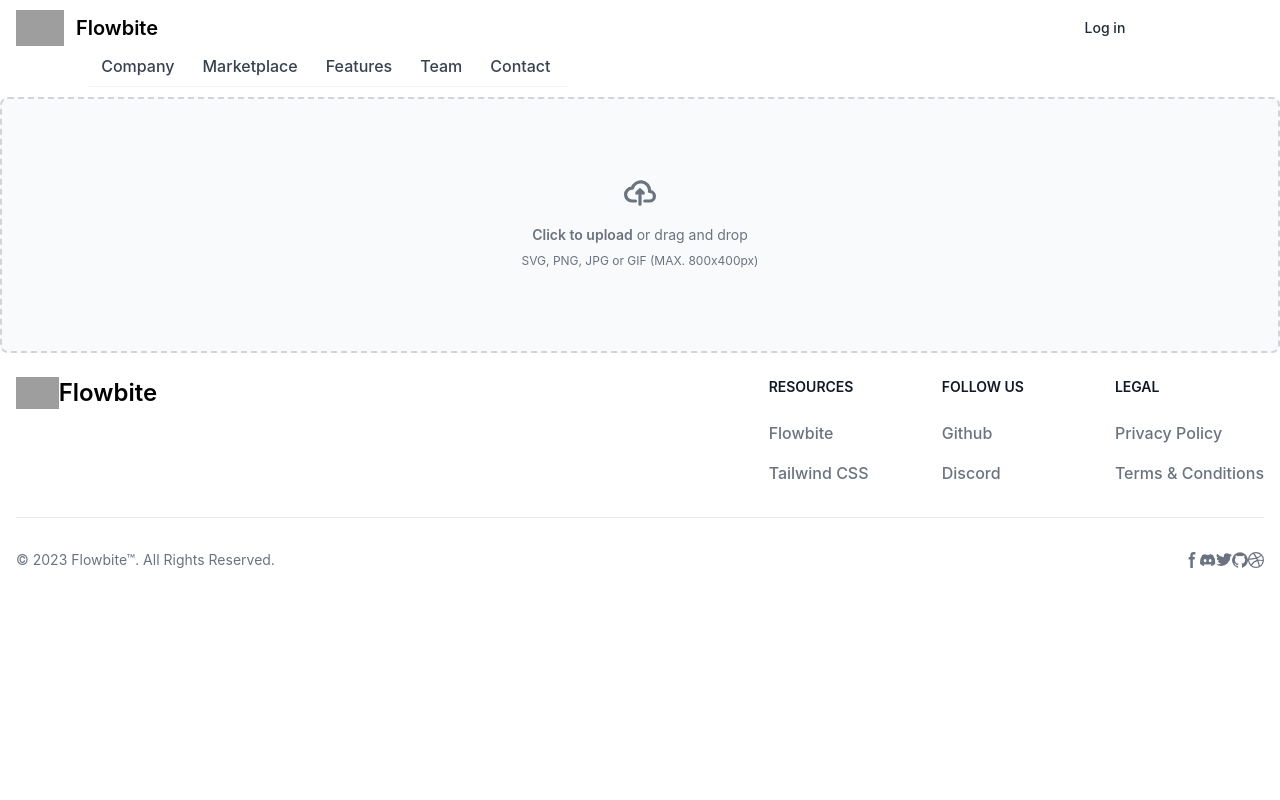
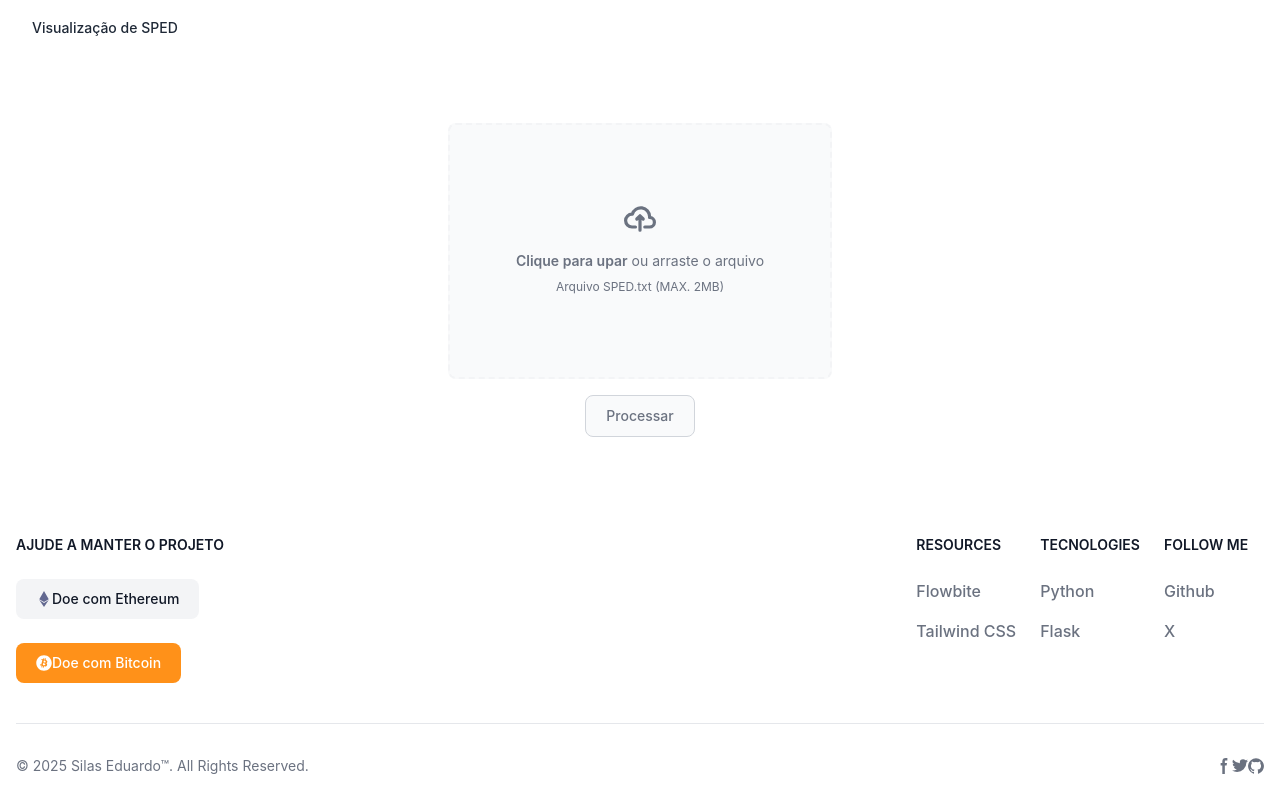
Before and after one commit to Silas-ER/_SPED, a Flask app: page / in a window 1280 px wide. Run offline with Flask 3, Linux system fonts and the light colour scheme; some libraries are stand-ins or nearby versions; grey boxes are pictures that could not be loaded.

Commit message:
feat introducao da base de funcionalidade

```diff
--- a/static/css/styles.css
+++ b/static/css/styles.css
@@ -0,0 +1,10 @@
+ body {
+    display: flex;
+    flex-direction: column;
+    min-height: 100vh; /* Garante que o body tenha pelo menos a altura da viewport */
+    margin: 0; /* Remove margem padrão do body */
+}
+
+main {
+    flex-grow: 1; /* Faz o main ocupar todo o espaço restante */
+}
--- a/templates/base.html
+++ b/templates/base.html
@@ -9,21 +9,20 @@
     <link href="https://cdn.jsdelivr.net/npm/flowbite@3.1.2/dist/flowbite.min.css" rel="stylesheet" />
 </head>
 
-<body>
+<body class="flex flex-col min-h-screen">
     <header>
         <nav class="bg-white border-gray-200 px-4 lg:px-6 py-2.5 dark:bg-gray-800">
             <div class="flex flex-wrap justify-between items-center mx-auto max-w-screen-xl">
-                <a href="https://flowbite.com" class="flex items-center">
+                <h3 href="#"
+                    class="text-gray-800 dark:text-white focus:ring-4 focus:ring-gray-300 font-medium text-sm px-4 lg:px-5 py-2 lg:py-2.5 mr-2 focus:outline-none dark:focus:ring-gray-800">
+                    Visualização de SPED</h3>
+                <!--<a href="https://flowbite.com" class="flex items-center">
                     <img src="https://flowbite.com/docs/images/logo.svg" class="mr-3 h-6 sm:h-9" alt="Flowbite Logo" />
                     <span class="self-center text-xl font-semibold whitespace-nowrap dark:text-white">Flowbite</span>
-                </a>
-                <div class="flex items-center lg:order-2">
-                    <a href="#"
-                        class="text-gray-800 dark:text-white hover:bg-gray-50 focus:ring-4 focus:ring-gray-300 font-medium rounded-lg text-sm px-4 lg:px-5 py-2 lg:py-2.5 mr-2 dark:hover:bg-gray-700 focus:outline-none dark:focus:ring-gray-800">Log
-                        in</a>
-                    <a href="#"
-                        class="text-white bg-primary-700 hover:bg-primary-800 focus:ring-4 focus:ring-primary-300 font-medium rounded-lg text-sm px-4 lg:px-5 py-2 lg:py-2.5 mr-2 dark:bg-primary-600 dark:hover:bg-primary-700 focus:outline-none dark:focus:ring-primary-800">Get
-                        started</a>
+                </a>-->
+                <!--<div class="flex items-center lg:order-2">
+                    <a href="#" class="text-gray-800 dark:text-white hover:bg-gray-50 focus:ring-4 focus:ring-gray-300 font-medium rounded-lg text-sm px-4 lg:px-5 py-2 lg:py-2.5 mr-2 dark:hover:bg-gray-700 focus:outline-none dark:focus:ring-gray-800">Login</a>
+                    <a href="#" class="text-white bg-primary-700 hover:bg-primary-800 focus:ring-4 focus:ring-primary-300 font-medium rounded-lg text-sm px-4 lg:px-5 py-2 lg:py-2.5 mr-2 dark:bg-primary-600 dark:hover:bg-primary-700 focus:outline-none dark:focus:ring-primary-800">Get started</a>
                     <button data-collapse-toggle="mobile-menu-2" type="button"
                         class="inline-flex items-center p-2 ml-1 text-sm text-gray-500 rounded-lg lg:hidden hover:bg-gray-100 focus:outline-none focus:ring-2 focus:ring-gray-200 dark:text-gray-400 dark:hover:bg-gray-700 dark:focus:ring-gray-600"
                         aria-controls="mobile-menu-2" aria-expanded="false">
@@ -40,95 +39,127 @@
                                 clip-rule="evenodd"></path>
                         </svg>
                     </button>
-                </div>
-                <div class="hidden justify-between items-center w-full lg:flex lg:w-auto lg:order-1" id="mobile-menu-2">
+                </div>-->
+                <!-- Dropdown Menu -->
+                <!--<div class="hidden justify-between items-center w-full lg:flex lg:w-auto lg:order-1" id="mobile-menu-2">
                     <ul class="flex flex-col mt-4 font-medium lg:flex-row lg:space-x-8 lg:mt-0">
                         <li>
-                            <a href="#"
-                                class="block py-2 pr-4 pl-3 text-white rounded bg-primary-700 lg:bg-transparent lg:text-primary-700 lg:p-0 dark:text-white"
-                                aria-current="page">Home</a>
+                            <a href="#" class="block py-2 pr-4 pl-3 text-white rounded bg-primary-700 lg:bg-transparent lg:text-primary-700 lg:p-0 dark:text-white" aria-current="page">Home</a>
                         </li>
                         <li>
-                            <a href="#"
-                                class="block py-2 pr-4 pl-3 text-gray-700 border-b border-gray-100 hover:bg-gray-50 lg:hover:bg-transparent lg:border-0 lg:hover:text-primary-700 lg:p-0 dark:text-gray-400 lg:dark:hover:text-white dark:hover:bg-gray-700 dark:hover:text-white lg:dark:hover:bg-transparent dark:border-gray-700">Company</a>
+                            <a href="#" class="block py-2 pr-4 pl-3 text-gray-700 border-b border-gray-100 hover:bg-gray-50 lg:hover:bg-transparent lg:border-0 lg:hover:text-primary-700 lg:p-0 dark:text-gray-400 lg:dark:hover:text-white dark:hover:bg-gray-700 dark:hover:text-white lg:dark:hover:bg-transparent dark:border-gray-700">Company</a>
                         </li>
                         <li>
-                            <a href="#"
-                                class="block py-2 pr-4 pl-3 text-gray-700 border-b border-gray-100 hover:bg-gray-50 lg:hover:bg-transparent lg:border-0 lg:hover:text-primary-700 lg:p-0 dark:text-gray-400 lg:dark:hover:text-white dark:hover:bg-gray-700 dark:hover:text-white lg:dark:hover:bg-transparent dark:border-gray-700">Marketplace</a>
+                            <a href="#" class="block py-2 pr-4 pl-3 text-gray-700 border-b border-gray-100 hover:bg-gray-50 lg:hover:bg-transparent lg:border-0 lg:hover:text-primary-700 lg:p-0 dark:text-gray-400 lg:dark:hover:text-white dark:hover:bg-gray-700 dark:hover:text-white lg:dark:hover:bg-transparent dark:border-gray-700">Marketplace</a>
                         </li>
                         <li>
-                            <a href="#"
-                                class="block py-2 pr-4 pl-3 text-gray-700 border-b border-gray-100 hover:bg-gray-50 lg:hover:bg-transparent lg:border-0 lg:hover:text-primary-700 lg:p-0 dark:text-gray-400 lg:dark:hover:text-white dark:hover:bg-gray-700 dark:hover:text-white lg:dark:hover:bg-transparent dark:border-gray-700">Features</a>
+                            <a href="#" class="block py-2 pr-4 pl-3 text-gray-700 border-b border-gray-100 hover:bg-gray-50 lg:hover:bg-transparent lg:border-0 lg:hover:text-primary-700 lg:p-0 dark:text-gray-400 lg:dark:hover:text-white dark:hover:bg-gray-700 dark:hover:text-white lg:dark:hover:bg-transparent dark:border-gray-700">Features</a>
                         </li>
                         <li>
-                            <a href="#"
-                                class="block py-2 pr-4 pl-3 text-gray-700 border-b border-gray-100 hover:bg-gray-50 lg:hover:bg-transparent lg:border-0 lg:hover:text-primary-700 lg:p-0 dark:text-gray-400 lg:dark:hover:text-white dark:hover:bg-gray-700 dark:hover:text-white lg:dark:hover:bg-transparent dark:border-gray-700">Team</a>
+                            <a href="#" class="block py-2 pr-4 pl-3 text-gray-700 border-b border-gray-100 hover:bg-gray-50 lg:hover:bg-transparent lg:border-0 lg:hover:text-primary-700 lg:p-0 dark:text-gray-400 lg:dark:hover:text-white dark:hover:bg-gray-700 dark:hover:text-white lg:dark:hover:bg-transparent dark:border-gray-700">Team</a>
                         </li>
                         <li>
-                            <a href="#"
-                                class="block py-2 pr-4 pl-3 text-gray-700 border-b border-gray-100 hover:bg-gray-50 lg:hover:bg-transparent lg:border-0 lg:hover:text-primary-700 lg:p-0 dark:text-gray-400 lg:dark:hover:text-white dark:hover:bg-gray-700 dark:hover:text-white lg:dark:hover:bg-transparent dark:border-gray-700">Contact</a>
+                            <a href="#" class="block py-2 pr-4 pl-3 text-gray-700 border-b border-gray-100 hover:bg-gray-50 lg:hover:bg-transparent lg:border-0 lg:hover:text-primary-700 lg:p-0 dark:text-gray-400 lg:dark:hover:text-white dark:hover:bg-gray-700 dark:hover:text-white lg:dark:hover:bg-transparent dark:border-gray-700">Contact</a>
                         </li>
                     </ul>
-                </div>
+                </div>-->
             </div>
         </nav>
     </header>
 
-    <main>
+    <main class="flex flex-col items-center justify-center">
         {% block content %}{% endblock %}
     </main>
 
     <footer class="bg-white dark:bg-gray-900">
         <div class="mx-auto w-full max-w-screen-xl p-4 py-6 lg:py-8">
+            <!-- Infos -->
             <div class="md:flex md:justify-between">
                 <div class="mb-6 md:mb-0">
-                    <a href="https://flowbite.com/" class="flex items-center">
+                    <!-- Donate -->
+                    <div>
+                        <h2 class="mb-6 text-sm font-semibold text-gray-900 uppercase dark:text-white">Ajude a manter o projeto</h2>
+                        <ul class="text-gray-500 dark:text-gray-400 font-medium">
+                            <li class="mb-4">
+                                <button type="button"
+                                    class="text-gray-900 bg-gray-100 hover:bg-gray-200 focus:ring-4 focus:outline-none focus:ring-gray-100 font-medium rounded-lg text-sm px-5 py-2.5 text-center inline-flex items-center dark:focus:ring-gray-500 me-2 mb-2">
+                                    <svg class="w-4 h-4 me-2 -ms-1 text-[#626890]" aria-hidden="true" focusable="false"
+                                        data-prefix="fab" data-icon="ethereum" role="img" xmlns="http://www.w3.org/2000/svg"
+                                        viewBox="0 0 320 512">
+                                        <path fill="currentColor"
+                                            d="M311.9 260.8L160 353.6 8 260.8 160 0l151.9 260.8zM160 383.4L8 290.6 160 512l152-221.4-152 92.8z">
+                                        </path>
+                                    </svg>
+                                    Doe com Ethereum
+                                </button>
+                            </li>
+                            <li>
+                                <button type="button"
+                                    class="text-white bg-[#FF9119] hover:bg-[#FF9119]/80 focus:ring-4 focus:outline-none focus:ring-[#FF9119]/50 font-medium rounded-lg text-sm px-5 py-2.5 text-center inline-flex items-center dark:hover:bg-[#FF9119]/80 dark:focus:ring-[#FF9119]/40 me-2 mb-2">
+                                    <svg class="w-4 h-4 me-2 -ms-1" aria-hidden="true" focusable="false" data-prefix="fab"
+                                        data-icon="bitcoin" role="img" xmlns="http://www.w3.org/2000/svg" viewBox="0 0 512 512">
+                                        <path fill="currentColor"
+                                            d="M504 256c0 136.1-111 248-248 248S8 392.1 8 256 119 8 256 8s248 111 248 248zm-141.7-35.33c4.937-32.1-20.19-50.74-54.55-62.57l11.15-44.7-27.21-6.781-10.85 43.52c-7.154-1.783-14.5-3.464-21.8-5.13l10.93-43.81-27.2-6.781-11.15 44.69c-5.922-1.349-11.73-2.682-17.38-4.084l.031-.14-37.53-9.37-7.239 29.06s20.19 4.627 19.76 4.913c11.02 2.751 13.01 10.04 12.68 15.82l-12.7 50.92c.76 .194 1.744 .473 2.829 .907-.907-.225-1.876-.473-2.876-.713l-17.8 71.34c-1.349 3.348-4.767 8.37-12.47 6.464 .271 .395-19.78-4.937-19.78-4.937l-13.51 31.15 35.41 8.827c6.588 1.651 13.05 3.379 19.4 5.006l-11.26 45.21 27.18 6.781 11.15-44.73a1038 1038 0 0 0 21.69 5.627l-11.11 44.52 27.21 6.781 11.26-45.13c46.4 8.781 81.3 5.239 95.99-36.73 11.84-33.79-.589-53.28-25-65.99 17.78-4.098 31.17-15.79 34.75-39.95zm-62.18 87.18c-8.41 33.79-65.31 15.52-83.75 10.94l14.94-59.9c18.45 4.603 77.6 13.72 68.81 48.96zm8.417-87.67c-7.673 30.74-55.03 15.12-70.39 11.29l13.55-54.33c15.36 3.828 64.84 10.97 56.85 43.03z">
+                                        </path>
+                                    </svg>
+                                    Doe com Bitcoin
+                                </button>
+                            </li>
+                        </ul>
+                    </div>
+                    <!--<a href="https://flowbite.com/" class="flex items-center">
                         <img src="https://flowbite.com/docs/images/logo.svg" class="h-8 me-3" alt="FlowBite Logo" />
                         <span
                             class="self-center text-2xl font-semibold whitespace-nowrap dark:text-white">Flowbite</span>
-                    </a>
+                    </a>-->
                 </div>
                 <div class="grid grid-cols-2 gap-8 sm:gap-6 sm:grid-cols-3">
+                    <!-- Resources -->
                     <div>
                         <h2 class="mb-6 text-sm font-semibold text-gray-900 uppercase dark:text-white">Resources</h2>
                         <ul class="text-gray-500 dark:text-gray-400 font-medium">
                             <li class="mb-4">
-                                <a href="https://flowbite.com/" class="hover:underline">Flowbite</a>
+                                <a href="https://flowbite.com/" class="hover:underline" target="_blank">Flowbite</a>
                             </li>
                             <li>
-                                <a href="https://tailwindcss.com/" class="hover:underline">Tailwind CSS</a>
+                                <a href="https://tailwindcss.com/" class="hover:underline" target="_blank">Tailwind
+                                    CSS</a>
                             </li>
                         </ul>
                     </div>
+                    <!-- Tecs -->
                     <div>
-                        <h2 class="mb-6 text-sm font-semibold text-gray-900 uppercase dark:text-white">Follow us</h2>
+                        <h2 class="mb-6 text-sm font-semibold text-gray-900 uppercase dark:text-white">Tecnologies</h2>
                         <ul class="text-gray-500 dark:text-gray-400 font-medium">
                             <li class="mb-4">
-                                <a href="https://github.com/themesberg/flowbite" class="hover:underline ">Github</a>
+                                <a href="https://www.python.org/" class="hover:underline" target="_blank">Python</a>
                             </li>
                             <li>
-                                <a href="https://discord.gg/4eeurUVvTy" class="hover:underline">Discord</a>
+                                <a href="https://flask.palletsprojects.com/en/stable/" class="hover:underline"
+                                    target="_blank">Flask</a>
                             </li>
                         </ul>
                     </div>
+                    <!-- Follow -->
                     <div>
-                        <h2 class="mb-6 text-sm font-semibold text-gray-900 uppercase dark:text-white">Legal</h2>
+                        <h2 class="mb-6 text-sm font-semibold text-gray-900 uppercase dark:text-white">Follow Me</h2>
                         <ul class="text-gray-500 dark:text-gray-400 font-medium">
                             <li class="mb-4">
-                                <a href="#" class="hover:underline">Privacy Policy</a>
+                                <a href="https://github.com/Silas-ER" class="hover:underline" target="_blank">Github</a>
                             </li>
                             <li>
-                                <a href="#" class="hover:underline">Terms &amp; Conditions</a>
+                                <a href="https://discord.gg/4eeurUVvTy" class="hover:underline" target="_blank">X</a>
                             </li>
                         </ul>
                     </div>
                 </div>
             </div>
+            <!-- Line -->
             <hr class="my-6 border-gray-200 sm:mx-auto dark:border-gray-700 lg:my-8" />
+            <!-- About & Contact -->
             <div class="sm:flex sm:items-center sm:justify-between">
-                <span class="text-sm text-gray-500 sm:text-center dark:text-gray-400">© 2023 <a
-                        href="https://flowbite.com/" class="hover:underline">Flowbite™</a>. All Rights Reserved.
-                </span>
+                <span class="text-sm text-gray-500 sm:text-center dark:text-gray-400">© 2025 Silas Eduardo™. All Rights
+                    Reserved.</span>
                 <div class="flex mt-4 sm:justify-center sm:mt-0">
                     <a href="#" class="text-gray-500 hover:text-gray-900 dark:hover:text-white">
                         <svg class="w-4 h-4" aria-hidden="true" xmlns="http://www.w3.org/2000/svg" fill="currentColor"
@@ -138,14 +169,6 @@
                                 clip-rule="evenodd" />
                         </svg>
                         <span class="sr-only">Facebook page</span>
-                    </a>
-                    <a href="#" class="text-gray-500 hover:text-gray-900 dark:hover:text-white ms-5">
-                        <svg class="w-4 h-4" aria-hidden="true" xmlns="http://www.w3.org/2000/svg" fill="currentColor"
-                            viewBox="0 0 21 16">
-                            <path
-                                d="M16.942 1.556a16.3 16.3 0 0 0-4.126-1.3 12.04 12.04 0 0 0-.529 1.1 15.175 15.175 0 0 0-4.573 0 11.585 11.585 0 0 0-.535-1.1 16.274 16.274 0 0 0-4.129 1.3A17.392 17.392 0 0 0 .182 13.218a15.785 15.785 0 0 0 4.963 2.521c.41-.564.773-1.16 1.084-1.785a10.63 10.63 0 0 1-1.706-.83c.143-.106.283-.217.418-.33a11.664 11.664 0 0 0 10.118 0c.137.113.277.224.418.33-.544.328-1.116.606-1.71.832a12.52 12.52 0 0 0 1.084 1.785 16.46 16.46 0 0 0 5.064-2.595 17.286 17.286 0 0 0-2.973-11.59ZM6.678 10.813a1.941 1.941 0 0 1-1.8-2.045 1.93 1.93 0 0 1 1.8-2.047 1.919 1.919 0 0 1 1.8 2.047 1.93 1.93 0 0 1-1.8 2.045Zm6.644 0a1.94 1.94 0 0 1-1.8-2.045 1.93 1.93 0 0 1 1.8-2.047 1.918 1.918 0 0 1 1.8 2.047 1.93 1.93 0 0 1-1.8 2.045Z" />
-                        </svg>
-                        <span class="sr-only">Discord community</span>
                     </a>
                     <a href="#" class="text-gray-500 hover:text-gray-900 dark:hover:text-white ms-5">
                         <svg class="w-4 h-4" aria-hidden="true" xmlns="http://www.w3.org/2000/svg" fill="currentColor"
@@ -165,15 +188,6 @@
                         </svg>
                         <span class="sr-only">GitHub account</span>
                     </a>
-                    <a href="#" class="text-gray-500 hover:text-gray-900 dark:hover:text-white ms-5">
-                        <svg class="w-4 h-4" aria-hidden="true" xmlns="http://www.w3.org/2000/svg" fill="currentColor"
-                            viewBox="0 0 20 20">
-                            <path fill-rule="evenodd"
-                                d="M10 0a10 10 0 1 0 10 10A10.009 10.009 0 0 0 10 0Zm6.613 4.614a8.523 8.523 0 0 1 1.93 5.32 20.094 20.094 0 0 0-5.949-.274c-.059-.149-.122-.292-.184-.441a23.879 23.879 0 0 0-.566-1.239 11.41 11.41 0 0 0 4.769-3.366ZM8 1.707a8.821 8.821 0 0 1 2-.238 8.5 8.5 0 0 1 5.664 2.152 9.608 9.608 0 0 1-4.476 3.087A45.758 45.758 0 0 0 8 1.707ZM1.642 8.262a8.57 8.57 0 0 1 4.73-5.981A53.998 53.998 0 0 1 9.54 7.222a32.078 32.078 0 0 1-7.9 1.04h.002Zm2.01 7.46a8.51 8.51 0 0 1-2.2-5.707v-.262a31.64 31.64 0 0 0 8.777-1.219c.243.477.477.964.692 1.449-.114.032-.227.067-.336.1a13.569 13.569 0 0 0-6.942 5.636l.009.003ZM10 18.556a8.508 8.508 0 0 1-5.243-1.8 11.717 11.717 0 0 1 6.7-5.332.509.509 0 0 1 .055-.02 35.65 35.65 0 0 1 1.819 6.476 8.476 8.476 0 0 1-3.331.676Zm4.772-1.462A37.232 37.232 0 0 0 13.113 11a12.513 12.513 0 0 1 5.321.364 8.56 8.56 0 0 1-3.66 5.73h-.002Z"
-                                clip-rule="evenodd" />
-                        </svg>
-                        <span class="sr-only">Dribbble account</span>
-                    </a>
                 </div>
             </div>
         </div>
--- a/templates/index.html
+++ b/templates/index.html
@@ -1,16 +1,42 @@
 {% extends "base.html" %}
 
 {% block content %}
-<div class="flex items-center justify-center w-full">
-    <label for="dropzone-file" class="flex flex-col items-center justify-center w-full h-64 border-2 border-gray-300 border-dashed rounded-lg cursor-pointer bg-gray-50 dark:hover:bg-gray-800 dark:bg-gray-700 hover:bg-gray-100 dark:border-gray-600 dark:hover:border-gray-500 dark:hover:bg-gray-600">
+<section class="flex flex-col items-center justify-center min-h-screen">
+    <div class="flex items-center justify-center w-full max-w-md">
+        <label for="dropzone-file" id="dropzone-label" class="flex flex-col items-center justify-center w-96 h-64 border-2 border-gray-100 border-dashed rounded-lg cursor-pointer bg-gray-50 dark:hover:bg-gray-800 dark:bg-gray-700 hover:bg-gray-100 dark:border-gray-600 dark:hover:border-gray-500 dark:hover:bg-gray-600">
             <div class="flex flex-col items-center justify-center pt-5 pb-6">
                 <svg class="w-8 h-8 mb-4 text-gray-500 dark:text-gray-400" aria-hidden="true" xmlns="http://www.w3.org/2000/svg" fill="none" viewBox="0 0 20 16">
                     <path stroke="currentColor" stroke-linecap="round" stroke-linejoin="round" stroke-width="2" d="M13 13h3a3 3 0 0 0 0-6h-.025A5.56 5.56 0 0 0 16 6.5 5.5 5.5 0 0 0 5.207 5.021C5.137 5.017 5.071 5 5 5a4 4 0 0 0 0 8h2.167M10 15V6m0 0L8 8m2-2 2 2"/>
                 </svg>
-            <p class="mb-2 text-sm text-gray-500 dark:text-gray-400"><span class="font-semibold">Click to upload</span> or drag and drop</p>
-            <p class="text-xs text-gray-500 dark:text-gray-400">SVG, PNG, JPG or GIF (MAX. 800x400px)</p>
+                <p id="upload-message" class="mb-2 text-sm text-gray-500 dark:text-gray-400"><span class="font-semibold">Clique para upar</span> ou arraste o arquivo</p>
+                <p id="file-info" class="text-xs text-gray-500 dark:text-gray-400">Arquivo SPED.txt (MAX. 2MB)</p>
             </div>
             <input id="dropzone-file" type="file" class="hidden" />
         </label>
     </div>
+    <div class="mt-4">
+        <button type="button" class="py-2.5 px-5 me-2 mb-2 text-sm font-medium text-gray-500 dark:text-gray-400 border border-gray-300 rounded-lg cursor-pointer bg-gray-50 dark:hover:bg-gray-800 dark:bg-gray-700 hover:bg-gray-100 dark:border-gray-600 dark:hover:border-gray-500 dark:hover:bg-gray-600">Processar</button>
+    </div>
+</section>
+
+<script>
+document.getElementById('dropzone-file').addEventListener('change', function(event) {
+    const fileInput = event.target;
+    const uploadMessage = document.getElementById('upload-message');
+    const fileInfo = document.getElementById('file-info');
+
+    if (fileInput.files.length > 0) {
+        const fileName = fileInput.files[0].name;
+        uploadMessage.textContent = `File "${fileName}" uploaded successfully.`;
+        uploadMessage.classList.remove('text-gray-500');
+        uploadMessage.classList.add('text-green-500');
+
+        fileInfo.style.display = 'none';
+
+        fileInput.disabled = true;
+        const dropzoneLabel = document.getElementById('dropzone-label');
+        dropzoneLabel.classList.add('cursor-not-allowed', 'opacity-50');
+    }
+});
+</script>
 {% endblock %}
```
Lines whose indentation alone changed are shown as unchanged.
